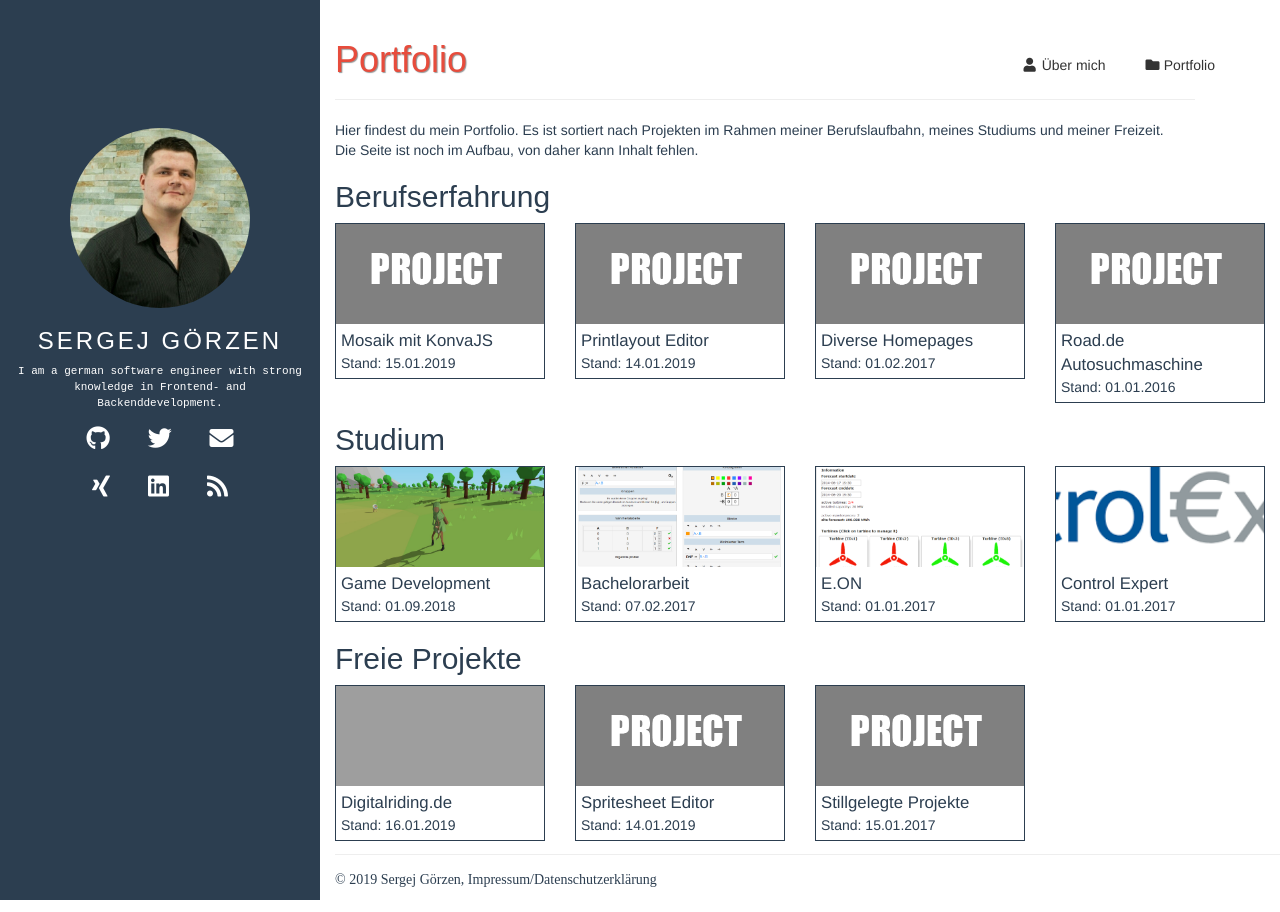
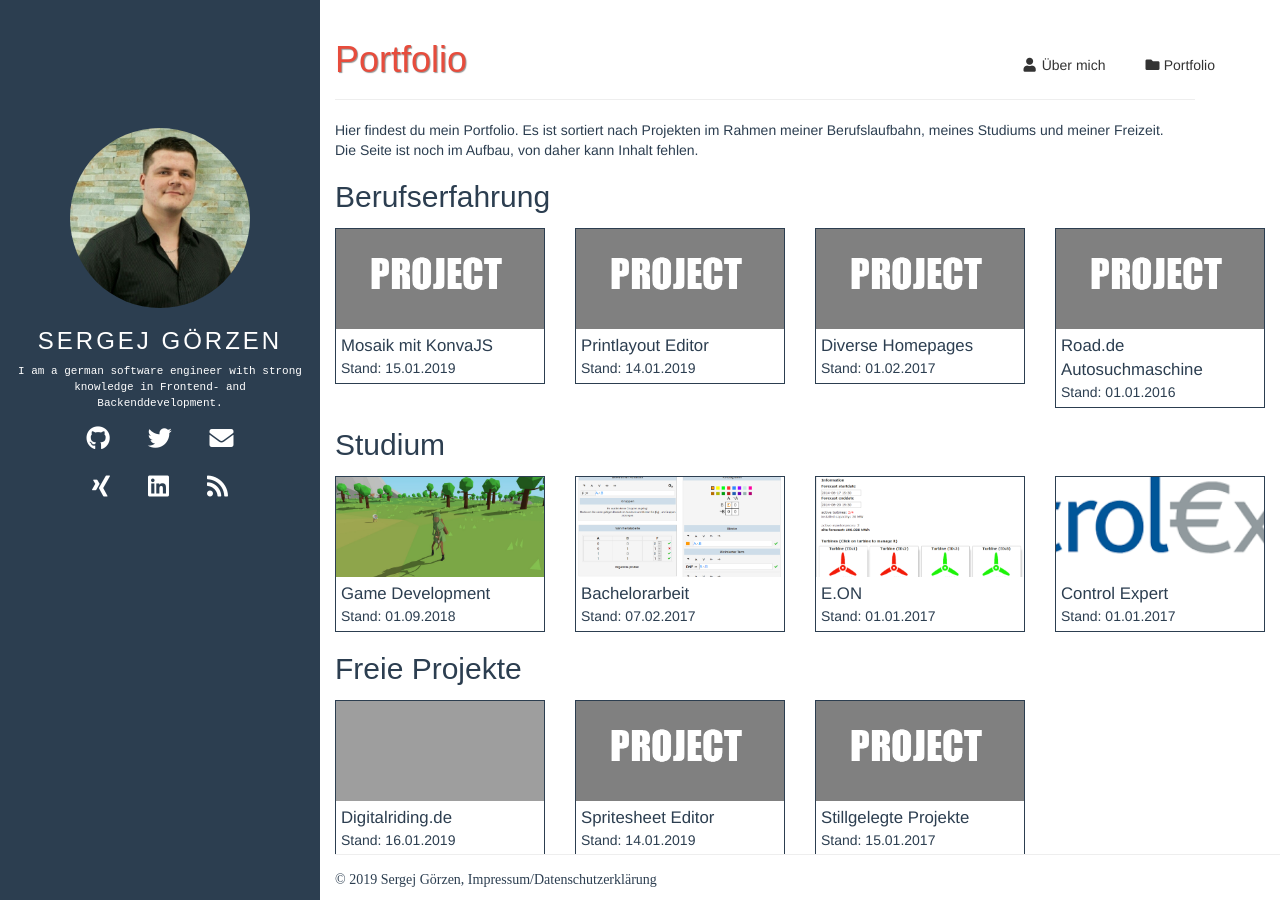
Before and after one commit to SGoerzen/sgoerzen.github.io, a Jekyll site: the page built from portfolio.html, in a window 1280 px wide. Built offline with Jekyll 4.4.1, drawn with Linux system fonts in a browser that asks for light colours; some web fonts are replaced; grey boxes are pictures that could not be loaded.

Commit message:
- margin top on portfolio items

```diff
--- a/assets/css/style.css
+++ b/assets/css/style.css
@@ -268,3 +268,6 @@ ul.dropdown-menu>li>a>i.fa {
 	background-color:#428bca;
 	color: white;
 }
+.portfolio-item-wrapper {
+	margin-top:5px;
+}
```
